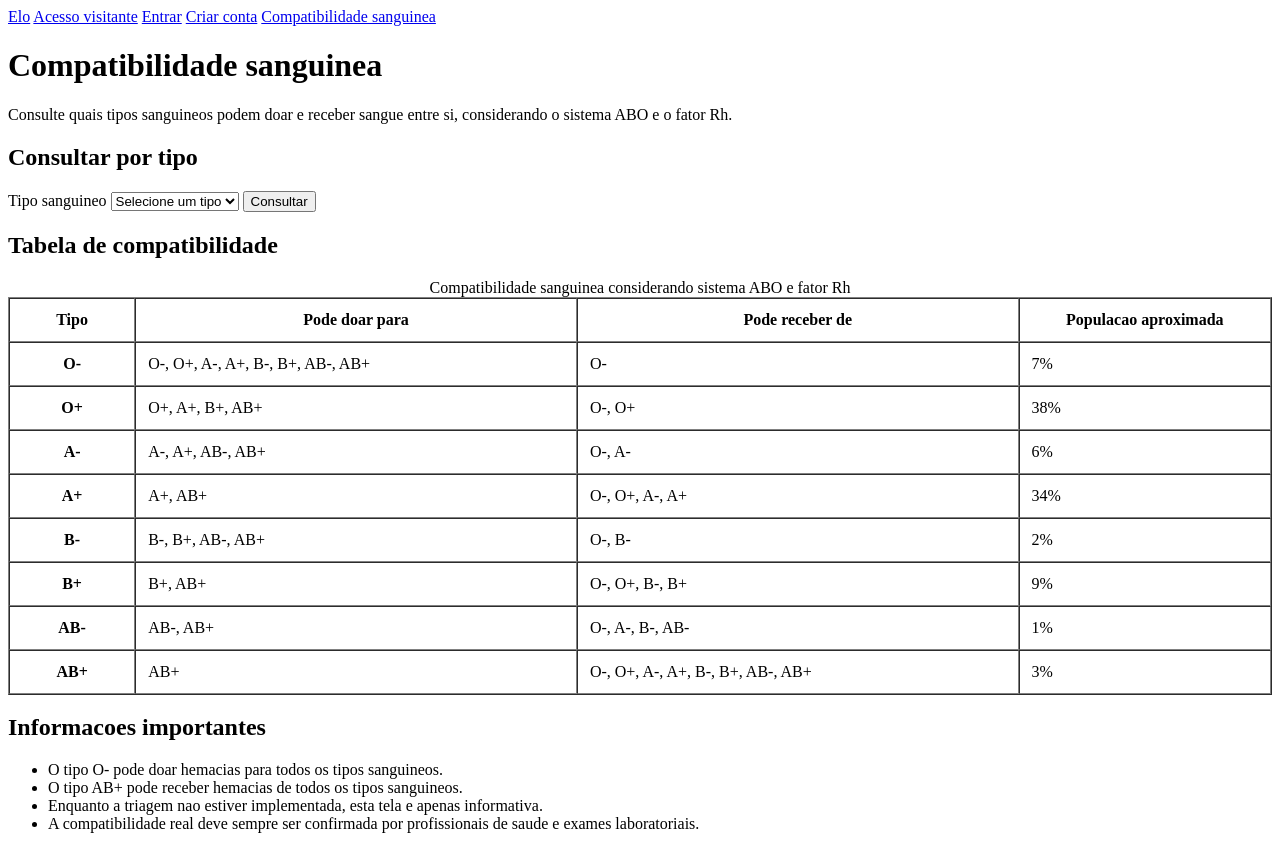
After one commit to alinefxz/Elo, a Django app: page /compatibilidade-sanguinea/ in a window 1280 px wide. The commit adds this page. Run offline with Django 5.2, Linux system fonts and the light colour scheme.

Commit message:
compatibilidade

```diff
--- /dev/null
+++ b/accounts/compatibilidade.py
@@ -0,0 +1,56 @@
+TIPOS_SANGUINEOS = ("O-", "O+", "A-", "A+", "B-", "B+", "AB-", "AB+")
+
+COMPATIBILIDADE_RECEBIMENTO = {
+    "O-": ("O-",),
+    "O+": ("O-", "O+"),
+    "A-": ("O-", "A-"),
+    "A+": ("O-", "O+", "A-", "A+"),
+    "B-": ("O-", "B-"),
+    "B+": ("O-", "O+", "B-", "B+"),
+    "AB-": ("O-", "A-", "B-", "AB-"),
+    "AB+": TIPOS_SANGUINEOS,
+}
+
+POPULACAO_APROXIMADA = {
+    "O-": "7%",
+    "O+": "38%",
+    "A-": "6%",
+    "A+": "34%",
+    "B-": "2%",
+    "B+": "9%",
+    "AB-": "1%",
+    "AB+": "3%",
+}
+
+
+def normalizar_tipo_sanguineo(tipo_sanguineo):
+    tipo = (tipo_sanguineo or "").strip().upper()
+    if tipo not in TIPOS_SANGUINEOS:
+        raise ValueError("Tipo sanguineo invalido.")
+    return tipo
+
+
+def doadores_compativeis_para(tipo_solicitado):
+    tipo = normalizar_tipo_sanguineo(tipo_solicitado)
+    return COMPATIBILIDADE_RECEBIMENTO[tipo]
+
+
+def tipos_que_recebem_de(tipo_doador):
+    tipo = normalizar_tipo_sanguineo(tipo_doador)
+    return tuple(
+        receptor
+        for receptor, doadores in COMPATIBILIDADE_RECEBIMENTO.items()
+        if tipo in doadores
+    )
+
+
+def tabela_de_compatibilidade():
+    return [
+        {
+            "tipo": tipo,
+            "doar_para": tipos_que_recebem_de(tipo),
+            "receber_de": doadores_compativeis_para(tipo),
+            "populacao": POPULACAO_APROXIMADA[tipo],
+        }
+        for tipo in TIPOS_SANGUINEOS
+    ]
--- a/accounts/urls.py
+++ b/accounts/urls.py
@@ -74,4 +74,9 @@ urlpatterns = [
     views.painel_aprovacao_hemocentros,
     name="painel_aprovacao_hemocentros",
 ),
+    path(
+    "compatibilidade-sanguinea/",
+    views.compatibilidade_sanguinea,
+    name="compatibilidade_sanguinea",
+),
 ]
--- a/accounts/views.py
+++ b/accounts/views.py
@@ -28,6 +28,12 @@ from .validacao_hemocentro import (
     recusar_hemocentro as recusar_hemocentro_servico,
     solicitar_correcao_hemocentro as solicitar_correcao_hemocentro_servico,
     usuario_e_administrador,
+)
+from .compatibilidade import (
+    TIPOS_SANGUINEOS,
+    doadores_compativeis_para,
+    tabela_de_compatibilidade,
+    tipos_que_recebem_de,
 )
 
 
@@ -282,6 +288,32 @@ def cadastro(request):
     # O HTML acessa o objeto usando a variavel {{ form }}.
     return render(request, "accounts/cadastro.html", {"form": form})
 
+def compatibilidade_sanguinea(request):
+    tipo_selecionado = request.GET.get("tipo", "")
+    compatibilidade_selecionada = None
+    tipo_invalido = False
+
+    if tipo_selecionado:
+        try:
+            compatibilidade_selecionada = {
+                "tipo": tipo_selecionado.strip().upper(),
+                "doar_para": tipos_que_recebem_de(tipo_selecionado),
+                "receber_de": doadores_compativeis_para(tipo_selecionado),
+            }
+        except ValueError:
+            tipo_invalido = True
+
+    return render(
+        request,
+        "accounts/compatibilidade_sanguinea.html",
+        {
+            "tipos_sanguineos": TIPOS_SANGUINEOS,
+            "tipo_selecionado": tipo_selecionado.strip().upper(),
+            "compatibilidade_selecionada": compatibilidade_selecionada,
+            "tipo_invalido": tipo_invalido,
+            "tabela_compatibilidade": tabela_de_compatibilidade(),
+        },
+    )
 
 @login_required
 def dashboard(request):
--- /dev/null
+++ b/templates/accounts/compatibilidade_sanguinea.html
@@ -0,0 +1,79 @@
+{% extends "base.html" %}
+
+{% block title %}Compatibilidade sanguinea | Elo{% endblock %}
+
+{% block content %}
+<h1>Compatibilidade sanguinea</h1>
+
+<p>
+    Consulte quais tipos sanguineos podem doar e receber sangue entre si,
+    considerando o sistema ABO e o fator Rh.
+</p>
+
+<section>
+    <h2>Consultar por tipo</h2>
+
+    <form method="get">
+        <label for="tipo">Tipo sanguineo</label>
+        <select id="tipo" name="tipo">
+            <option value="">Selecione um tipo</option>
+            {% for tipo in tipos_sanguineos %}
+                <option value="{{ tipo }}" {% if tipo == tipo_selecionado %}selected{% endif %}>
+                    {{ tipo }}
+                </option>
+            {% endfor %}
+        </select>
+        <button type="submit">Consultar</button>
+    </form>
+
+    {% if tipo_invalido %}
+        <p>Tipo sanguineo invalido. Selecione uma das opcoes da tabela.</p>
+    {% endif %}
+
+    {% if compatibilidade_selecionada %}
+        <h3>Resultado para {{ compatibilidade_selecionada.tipo }}</h3>
+        <p><strong>Pode doar para:</strong> {{ compatibilidade_selecionada.doar_para|join:", " }}</p>
+        <p><strong>Pode receber de:</strong> {{ compatibilidade_selecionada.receber_de|join:", " }}</p>
+    {% endif %}
+</section>
+
+<section>
+    <h2>Tabela de compatibilidade</h2>
+
+    <table border="1" cellpadding="12" cellspacing="0" width="100%">
+        <caption>
+            Compatibilidade sanguinea considerando sistema ABO e fator Rh
+        </caption>
+
+        <thead>
+            <tr>
+                <th scope="col" width="10%">Tipo</th>
+                <th scope="col" width="35%">Pode doar para</th>
+                <th scope="col" width="35%">Pode receber de</th>
+                <th scope="col" width="20%">Populacao aproximada</th>
+            </tr>
+        </thead>
+
+        <tbody>
+            {% for item in tabela_compatibilidade %}
+                <tr>
+                    <th scope="row">{{ item.tipo }}</th>
+                    <td>{{ item.doar_para|join:", " }}</td>
+                    <td>{{ item.receber_de|join:", " }}</td>
+                    <td>{{ item.populacao }}</td>
+                </tr>
+            {% endfor %}
+        </tbody>
+    </table>
+</section>
+
+<section>
+    <h2>Informacoes importantes</h2>
+    <ul>
+        <li>O tipo O- pode doar hemacias para todos os tipos sanguineos.</li>
+        <li>O tipo AB+ pode receber hemacias de todos os tipos sanguineos.</li>
+        <li>Enquanto a triagem nao estiver implementada, esta tela e apenas informativa.</li>
+        <li>A compatibilidade real deve sempre ser confirmada por profissionais de saude e exames laboratoriais.</li>
+    </ul>
+</section>
+{% endblock %}
--- a/templates/accounts/painel_aprovacao_hemocentros.html
+++ b/templates/accounts/painel_aprovacao_hemocentros.html
@@ -97,6 +97,7 @@
 
                         <br><br>
 
+
                         <button type="submit">
                             Aprovar Hemocentro
                         </button>
--- a/templates/base.html
+++ b/templates/base.html
@@ -37,6 +37,7 @@ que as paginas filhas substituem: title e content. Nao ha CSS nesta entrega.
             <a href="{% url 'accounts:inicio' %}">Acesso visitante</a>
             <a href="{% url 'accounts:login' %}">Entrar</a>
             <a href="{% url 'accounts:cadastro' %}">Criar conta</a>
+            <a href="{% url 'accounts:compatibilidade_sanguinea' %}">Compatibilidade sanguinea</a>
         {% endif %}
     </nav>
 
```
